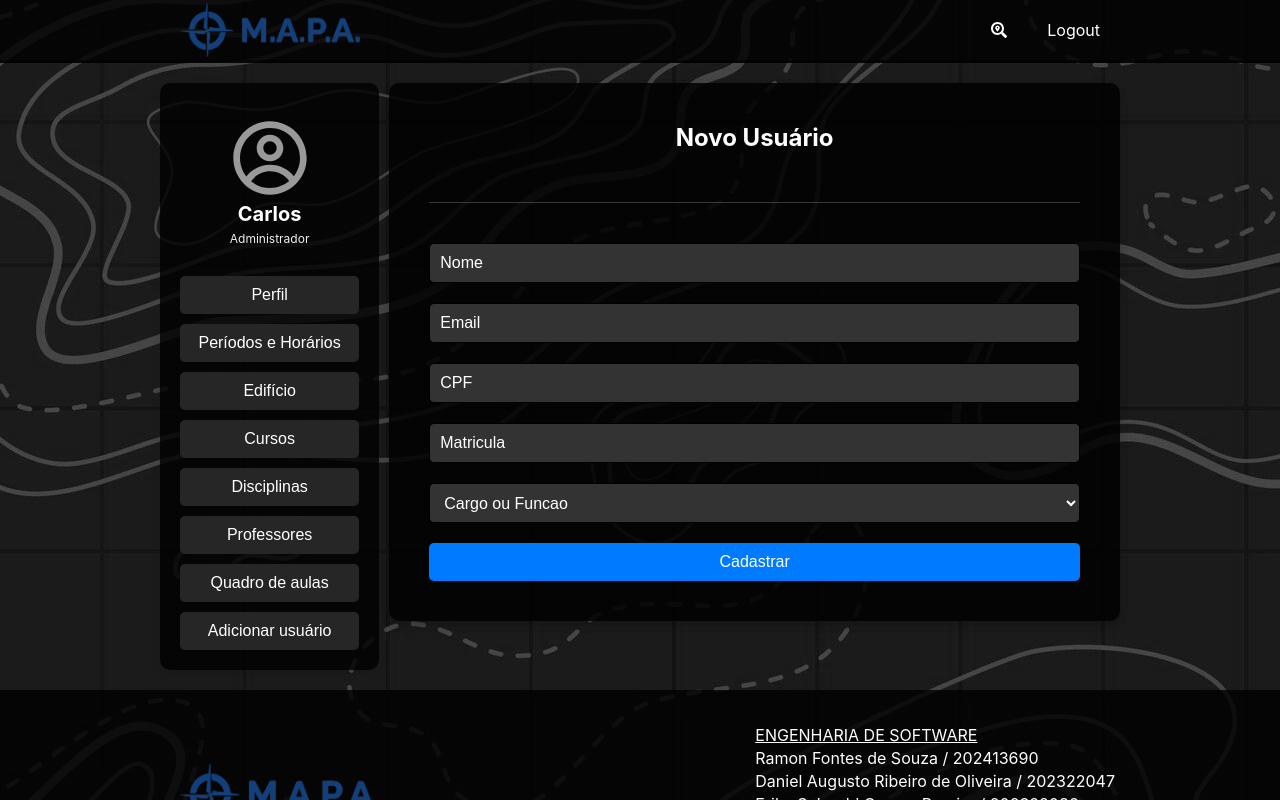
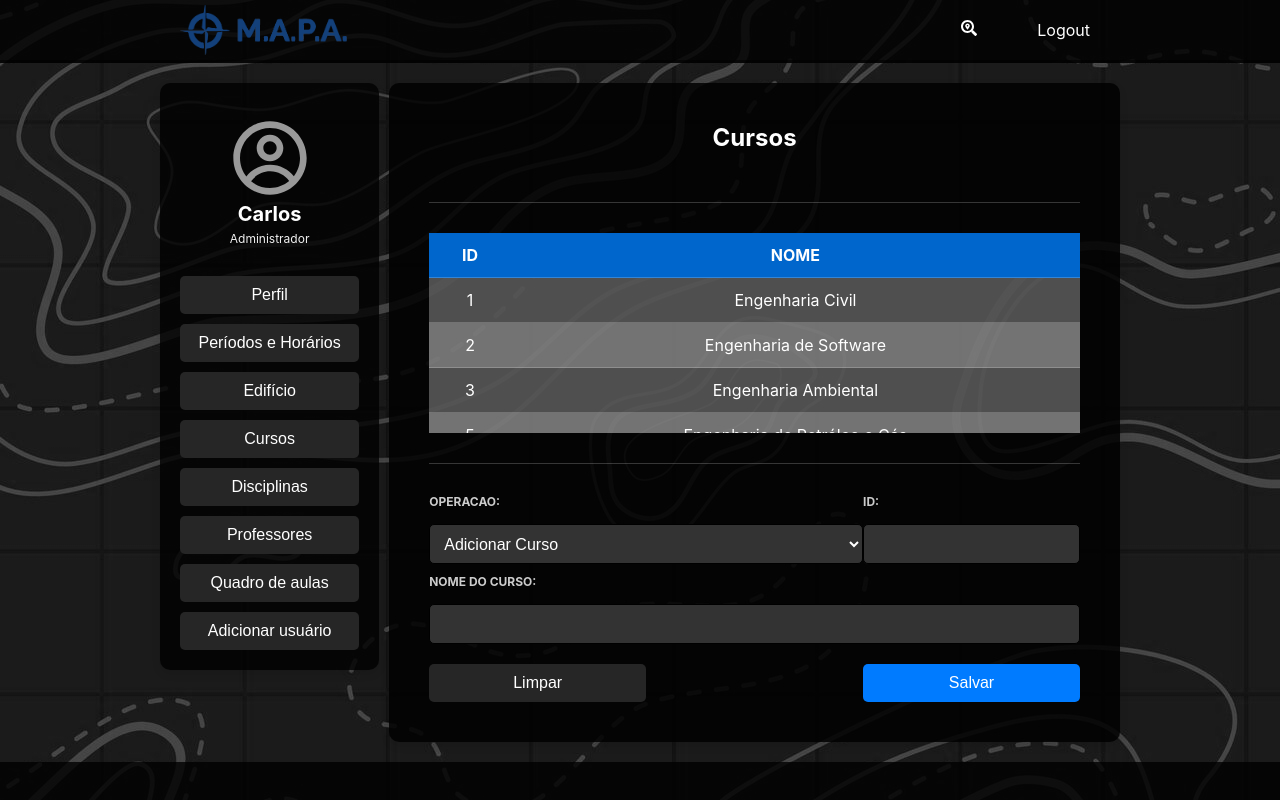
Before and after one commit to azuosRamon/atividadeMapa, a React (Create React App) app: page /periodoHorarios in a window 1280 px wide. Both pictures are taken after a click on the button "Cursos". Shown: the top 800 px of the page. Built offline with nearby package versions, Linux system fonts and the light colour scheme.

Commit message:
correcao menu hamburguer e adicionada a pagina de cursos

```diff
--- a/src/App.js
+++ b/src/App.js
@@ -4,6 +4,7 @@ import Login from "./components/Login";
 import Cadastro from "./components/Cadastro";
 import Horarios from "./components/Horarios";
 import Perfil from "./components/Perfil";
+import Cursos from "./components/Curso";
 import Usuario_logado from "./components/Usuario_logado";
 import Header from "./components/Header";
 import Footer from "./components/Footer";
@@ -68,7 +69,7 @@ function App() {
           <LayoutLogado usuarioDados={data} usuarioId={0}><Cadastro/></LayoutLogado>
         }/>
         <Route path="/cursos" element={
-          <LayoutLogado usuarioDados={data} usuarioId={0}><Cadastro/></LayoutLogado>
+          <LayoutLogado usuarioDados={data} usuarioId={0}><Cursos/></LayoutLogado>
         }/>
         <Route path="/disciplinas" element={
           <LayoutLogado usuarioDados={data} usuarioId={0}><Cadastro/></LayoutLogado>
--- a/src/LayoutLogado.js
+++ b/src/LayoutLogado.js
@@ -30,7 +30,7 @@ const Aside = styled.aside`
 
 const LayoutLogado = ({ usuarioDados, usuarioId, children }) => (
   <div className="corpo">
-    <Header status={1} />
+    <Header dados={usuarioDados} userId={usuarioId} status={1} />
     <DivGrid2>
       <Section>
         <Usuario_logado dados={usuarioDados} usuarioId={usuarioId} />
--- /dev/null
+++ b/src/components/Curso.js
@@ -0,0 +1,179 @@
+import React, { useState, useEffect, useMemo} from "react";
+import styled from "styled-components";
+import Box from "./SubBox";
+import Input from "./SubInput";
+import Select from "./SubSelect";
+import Label from "./SubLabel";
+import Button from "./SubButton";
+import Title from "./SubTitleH2";
+import GridArea from "./SubGridArea";
+import DivSeparador from "./SubDivSeparador";
+
+
+const TabelaContainer = styled.div`
+    width: 100%;
+    height: 200px;
+    overflow-x: auto;
+    margin-bottom: 25px;
+`;
+const TabelaHorarios = styled.table`
+    width: 100%;
+    border-collapse: collapse;
+    text-align: left;
+`;
+
+const Th =styled.th`
+    background-color: #0066cc;
+    color: #fff;
+    font-weight: bold;
+    padding: 12px;
+    border-bottom: 1px solid rgba(255, 255, 255, 0.2);
+    text-align: center;
+
+`;
+const Td =styled.td`
+    text-align: center;
+    color: #fff;
+    padding: 12px;
+    border-bottom: 1px solid rgba(255, 255, 255, 0.2);
+
+
+`;
+const Tr =styled.tr`
+&:nth-child(2n){
+    background-color: rgba(255, 255, 255, 0.2);
+}
+&:hover{
+    background-color: rgba(0, 102, 204, 0.2);
+}
+`;
+const Tbody =styled.tbody`
+    background-color: rgba(255, 255, 255, 0.3);
+`;
+
+
+
+const FormGrid = styled.form`
+display: grid;
+grid-template-columns: 1fr 1fr 1fr;
+grid-template-areas:
+    "tabela tabela tabela"
+    "operacao operacao idCurso"
+    "nome nome nome"
+    "reset . botoes";
+
+@media (max-width: 768px) {
+    grid-template-columns: 1fr;
+    grid-template-areas:
+        "tabela"
+        "operacao"
+        "idCurso"
+        "nome"
+        "reset"
+        "botoes";
+}
+`;
+
+const cursos = {
+    "cursos":[
+        { "id": 1, "nome": "Engenharia Civil"},
+        { "id": 2, "nome": "Engenharia de Software"},
+        { "id": 3, "nome": "Engenharia Ambiental"},
+        { "id": 5, "nome": "Engenharia de Petróleo e Gás"},
+        { "id": 6, "nome": "Engenharia Elétrica"},
+        { "id": 7, "nome": "Engenharia de Telecomunicações"},
+        { "id": 8, "nome": "Engenharia Alimentos"},
+    ]
+}
+
+
+function ConfigurarCursos({ tableCursos }) {
+    const data = tableCursos || {};
+    const [pesquisa, setPesquisa] = useState([]);
+    const [operacao, setOperacao] = useState();
+    const [idCursos, setId] = useState("");
+    const [nome, setNome] = useState("");
+
+    const pesquisa2 = useMemo(() => {
+        return cursos.cursos.filter(curso =>
+            (idCursos ? curso.id === idCursos : curso.nome.toLowerCase().includes(nome.toLowerCase()))
+        );
+    }, [nome, idCursos]);
+
+    useEffect(() => {
+        setPesquisa(pesquisa2);
+    }, [pesquisa2]);
+
+    useEffect(() => {
+        const cursoSelecionado = cursos.cursos.find(curso => curso.id === Number(idCursos));
+        setNome(cursoSelecionado ? cursoSelecionado.nome : "");
+    }, [idCursos]);
+
+
+    const fazerEnvio = (event) =>{
+        event.preventDefault();
+        console.log("enviado!");
+    }
+    return(
+            <Box>
+                <Title>Cursos</Title>
+                <FormGrid onSubmit={fazerEnvio}>
+                    <GridArea $area="tabela">
+                        <DivSeparador></DivSeparador>
+                        <TabelaContainer>
+                            <TabelaHorarios>
+                                <thead>
+                                    <Tr>
+                                        <Th>ID</Th>
+                                        <Th>NOME</Th>
+                                    </Tr>
+                                </thead>
+                                <Tbody>
+                                {pesquisa.length > 0 ? (
+                                        pesquisa.map(curso => (
+                                            <Tr key={curso.id}>
+                                                <Td>{curso.id}</Td>
+                                                <Td>{curso.nome}</Td>
+                                            </Tr>
+                                        ))
+                                    ) : (
+                                        <Tr>
+                                            <Td colSpan="2">Nenhum curso encontrado</Td>
+                                        </Tr>
+                                    )}
+                                </Tbody>
+                            </TabelaHorarios>
+                        </TabelaContainer>
+
+                        <DivSeparador></DivSeparador>
+                    </GridArea>
+
+                    <GridArea $area="operacao">
+                        <Label htmlFor="operacao">Operacao:</Label>
+                            <Select type="text" id="operacao" name="operacao" required onChange={(e) => {setOperacao(e.target.value); setId("")}}>
+                            <option value="1">Adicionar Curso</option>
+                            <option value="2">Alterar Curso</option>
+                            <option value="3">Deletar Curso</option>
+                            </Select>
+                    </GridArea>
+                    <GridArea $area="idCurso">
+                        <Label htmlFor="idCurso">ID:</Label>
+                        <Input type="number" id="idCurso" name="idCurso" disabled={!operacao || Number(operacao)<=1} onChange={(e) => setId(e.target.value ? Number(e.target.value) : "")}/>
+                    </GridArea>
+                    <GridArea $area="nome">
+                        <Label htmlFor="nome">Nome do Curso:</Label>
+                        <Input type="text" id="nome" value={nome} name="nome" disabled={!operacao || Number(operacao)===3}  onChange={(e) => setNome(e.target.value)} required/>
+                    </GridArea>
+                    <GridArea $area="reset" onClick={()=> setId("")}>
+                        <Button $bgcolor="rgb(38, 38, 38)" type="reset">Limpar</Button>
+                    </GridArea>
+                    <GridArea $area="botoes">
+                        <Button type="submit">Salvar</Button>
+                    </GridArea>
+
+                </FormGrid>
+            </Box>
+    )
+}
+
+export default ConfigurarCursos;
--- a/src/components/Header.js
+++ b/src/components/Header.js
@@ -3,14 +3,14 @@ import styled from 'styled-components';
 import { Link } from 'react-router-dom';
 import { FaSearchLocation, FaBars, FaTimes } from "react-icons/fa";
 import Usuario_logado from './Usuario_logado';
-
 import Logo from './assets/Logo.png'
+import DivSeparador from './SubDivSeparador';
 
 const cor_hover_menu = '#003d82';
 const cor_background_menu = 'rgba(0,0,0,0.8)';
 const cor_da_borda = 'rgba(0, 0, 0, .5)';
 
-const HeadeMenu = styled.header`
+const HeaderMenu = styled.header`
     background-color: ${cor_background_menu};
     border-bottom: 3px solid ${cor_da_borda};
 `;
@@ -26,14 +26,9 @@ const Content = styled.div`
     align-items: center;
     position: relative;
 
-    @media screen and (max-width: 768px) {
-        z-index: 998;
-        background-color: ${cor_background_menu};
-    }
 `;
 
 const UlMenu = styled.ul`
-    height: 100%;
     display: flex;
     list-style: none;
     padding: 0;
@@ -45,39 +40,41 @@ const UlMenu = styled.ul`
 `;
 
 const CelularMenu = styled.div`
-    display: none;
-
-    @media screen and (max-width: 768px) {
-        display: block;
-        position: absolute;
-        top: 100%;
-        left: 0;
+        position: fixed;
+        top: 0;
+        left: ${({ $abrir }) => ($abrir ? "0" : "-100%")};
         width: 100%;
+        height: 100vh;
         background-color: ${cor_background_menu};
+        transition: left 0.3s ease-in-out;
+        display: flex;
+        flex-direction: column;
+        align-items: center;
+        justify-content: center;
+        z-index:998;
+        overflow: auto;
     }
-`;
-
-const CelularUlMenu = styled.ul`
-    list-style: none;
-    padding: 0;
-    margin: 0;
-
 `;
 
 const ImagemLogo = styled.img`
     height: 90%;
+    @media screen and (max-width: 468px) {
+        width: 60%;
+    };
+    @media screen and (min-width: 469px) and (max-width: 768px) {
+        width: 30%;
+    };
+    @media screen and (min-width: 769px) {
+        width: 40%;
+    };
 `;
 
 const LiMenu = styled.li`
     align-items: center;
     text-align: center;
-    border-bottom: none;
-
-    @media screen and (max-width: 768px) {
-        width: 100%;
-        border-bottom: 1px solid rgba(255,255,255,0.1);
-    }
-
+    list-style: none;
+    padding: 10px;
+    width: 100%;
    &:hover{
         transition: .7s;
         background-color: ${cor_hover_menu};
@@ -87,7 +84,6 @@ const LiMenu = styled.li`
 const StyledLink = styled(Link)`
     display: flex;
     align-items: center;
-    height: 100%;
     padding: 0 20px;
     color: white;
     text-decoration: none;
@@ -106,13 +102,17 @@ const HamburgerIcon = styled.div`
     font-size: 1.5rem;
     cursor: pointer;
     margin-right: 10px;
-
+    z-index: 999;
     @media screen and (max-width: 768px) {
         display: block;
     }
+
 `;
 
-function Header({status}) {
+
+
+
+function Header({dados, userId, status}) {
     const LogInOut = status ? "Logout" : "Login";
     const [abrirMenu, setAbrirMenu] = useState(false);
 
@@ -121,7 +121,7 @@ function Header({status}) {
     };
 
     return (
-        <HeadeMenu>
+        <HeaderMenu>
             <Content>
                 <StyledLink to="/">
                     <ImagemLogo src={Logo} alt="Logo" />
@@ -132,21 +132,18 @@ function Header({status}) {
                     <LiMenu><StyledLink to="/login">{LogInOut}</StyledLink></LiMenu>
                 </UlMenu>
 
-                <HamburgerIcon onClick={abrindoMenu}>
+                <HamburgerIcon onClick={abrindoMenu} aria-label="Menu de navegação">
                     {abrirMenu ? <FaTimes /> : <FaBars />}
                 </HamburgerIcon>
 
-                {abrirMenu && (
-                    <CelularMenu>
-                        <CelularUlMenu>
-                            <LiMenu><StyledLink to="/" onClick={abrindoMenu}><FaSearchLocation /></StyledLink></LiMenu>
-                            {status && <LiMenu><Usuario_logado id={0}/></LiMenu>}
-                            <LiMenu><StyledLink to="/login" onClick={abrindoMenu}>{LogInOut}</StyledLink></LiMenu>
-                        </CelularUlMenu>
+            </Content>
+                    <CelularMenu $abrir={abrirMenu}>
+                        <DivSeparador></DivSeparador>
+                            <LiMenu><StyledLink to="/" onClick={()=> setAbrirMenu(false)}><FaSearchLocation /></StyledLink></LiMenu>
+                             {status && <Usuario_logado dados={dados} usuarioId={Number(userId)}/>}
+                            <LiMenu><StyledLink to="/login" onClick={()=> setAbrirMenu(false)}>{LogInOut}</StyledLink></LiMenu>
                     </CelularMenu>
-                )}
-            </Content>
-        </HeadeMenu>
+        </HeaderMenu>
     )
 }
 
```
Also changed, not shown: src/components/Horarios.js (+1 -27 lines).
